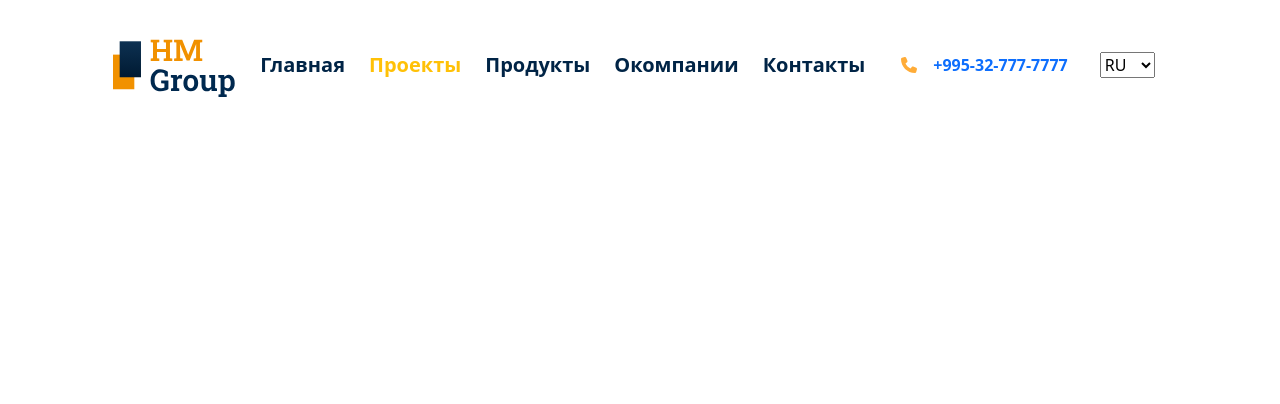
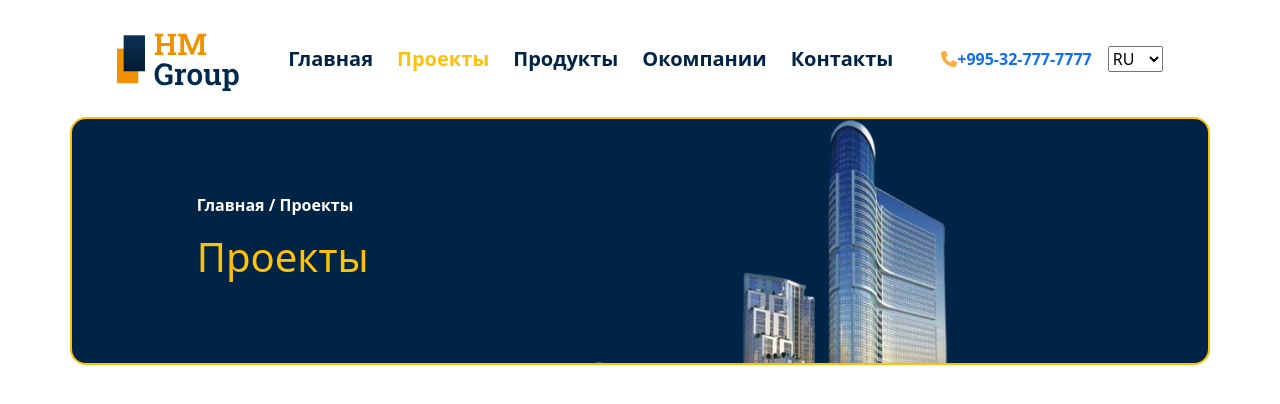
Before and after one commit to ins0titud3/webka2, a plain HTML site: page Projects/projects.html in a window 1280 px wide. Drawn offline with nearby package versions, Linux system fonts and the light colour scheme.

Commit message:
add: header section

```diff
--- a/projects.html
+++ b/Projects/projects.html
@@ -7,12 +7,12 @@
     <meta name="viewport" content="width=device-width, initial-scale=1.0">
     <link rel="stylesheet" href="./style.css">
 </head>
-<body>
-    <header class="d-flex justify-content-center vertical-align-center fw-semibold">
-        <nav class="d-flex column justify-content-center vertical-align-center ">
+<body class="d-flex row justify-content-center align-items-center gap-0 m-0 p-0">
+    <header class="d-flex row justify-content-center align-items-center fw-semibold p-0 m-0">
+        <nav class="d-flex column justify-content-center gap-5 m-0 p-0 py-4">
             <a href="#"><img src="./icons/logo.svg" alt=""></a>
-            <div class="links column justify-content-center align-items-center container-fluid pt-3">
-                <ul class="list-unstyled d-flex column gap-4 fs-5 container-fluid">
+            <div class="links column justify-content-center align-items-center pt-3">
+                <ul class="list-unstyled d-flex column gap-4 fs-5">
                     <li><a href="#" class="text-decoration-none">Главная</a></li>
                     <li class="text-warning">Проекты</li>
                     <li><a href="#" class="text-decoration-none">Продукты</a></li>
@@ -21,7 +21,7 @@
                 </ul>
             </div>
 
-            <div class="contactus container-fluid d-flex align-items-center justify-content-center gap-3">
+            <div class="contactus d-flex align-items-center justify-content-center">
                 <svg xmlns="http://www.w3.org/2000/svg" height="1em" viewBox="0 0 512 512"><!--! Font Awesome Free 6.4.2 by @fontawesome - https://fontawesome.com License - https://fontawesome.com/license (Commercial License) Copyright 2023 Fonticons, Inc. --><style>svg{fill:#ffac38}</style><path d="M164.9 24.6c-7.7-18.6-28-28.5-47.4-23.2l-88 24C12.1 30.2 0 46 0 64C0 311.4 200.6 512 448 512c18 0 33.8-12.1 38.6-29.5l24-88c5.3-19.4-4.6-39.7-23.2-47.4l-96-40c-16.3-6.8-35.2-2.1-46.3 11.6L304.7 368C234.3 334.7 177.3 277.7 144 207.3L193.3 167c13.7-11.2 18.4-30 11.6-46.3l-40-96z"/></svg>
                 <a href="tel:+995-32-777-7777" class="text-decoration-none">+995-32-777-7777</a>
                 <select class="ms-3">
@@ -37,6 +37,16 @@
                 </label>
             </div>
         </nav>
+        <div class="section-link p-0">
+            <div class="section-link-content d-flex column justify-content-around align-items-center position-relative container rounded-4 border border-warning border-2">
+                <div class="position-relative">
+                    <p class="text-white"><a href="#" class="text-white text-decoration-none">Главная</a> / <a href="#" class="text-white text-decoration-none">Проекты</a></p>
+                    <h1 class="text-warning fs-1">Проекты</h1>
+                </div>
+                <img src="./img/section-links.png" class="img-fluid position-relative" alt="">
+            </div>
+        </div>
     </header>
+
 </body>
 </html>
--- a/style.css
+++ b/Projects/style.css
@@ -78,6 +78,11 @@ span a{
     left: 5px;
 }
 
+.section-link-content{
+    background-color: #002446;
+}
+
+
 @media (max-width: 800px){
     nav{
         display: flex;
@@ -85,6 +90,13 @@ span a{
         justify-content: center;
         align-items: center;
     }
+    .section-link img{
+        display: none;
+    }
+    .section-link-content{
+        padding: 20px 0;
+    }
+
 }
 @media (max-width: 580px) {
     .burger{
```
Also changed, not shown: Home.html (renamed from Home.htm, +1 -1 lines), Projects/icons/logo.svg (renamed from icons/logo.svg), Projects/img/section-links.png (added).
